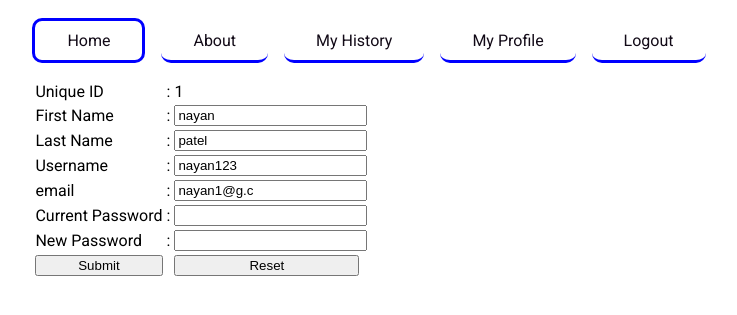
After one commit to nayan00112/Transpara, a Django app: page /account/editprofile in a window 1280 px wide. The commit adds this page. Shown: the top 315 px of the page, without its empty margins (260-997 px from the left). Run offline with Django 3.2, Linux system fonts and the light colour scheme; a user stored in the database is signed in.

Commit message:
account, update, database storage etc. features

```diff
--- a/Transpara/account/urls.py
+++ b/Transpara/account/urls.py
@@ -5,4 +5,6 @@ urlpatterns = [
     path('register', views.register, name="register"),
     path('login', views.login, name="login"),
     path('logout', views.logout, name="logout"),
+    path('myprofile', views.myprofile, name="myprofile"),
+    path('editprofile', views.editprofile, name="editprofile"),
 ]
--- a/Transpara/account/views.py
+++ b/Transpara/account/views.py
@@ -2,6 +2,8 @@ from django.shortcuts import render, redirect
 from django.contrib.auth.models import User, auth
 from django.contrib import messages
 from .forms import RegisterForm, Login
+from django.http import Http404, HttpResponse
+
 # Create your views here.
 
 
@@ -50,3 +52,43 @@ def login(request):
 def logout(request):
     auth.logout(request)
     return redirect('/')
+
+
+def myprofile(request):
+    if request.user.is_authenticated:
+        print(request.user)
+        return render(request, "profile/myprofile.html")
+    else:
+        return Http404
+
+
+def editprofile(request):
+    if request.user.is_authenticated:
+        if request.method == "POST":
+            uid = request.POST['user_id']
+            fname = request.POST['firstname']
+            lname = request.POST['lastname']
+            uname = request.POST['uname']
+            email = request.POST['email']
+            cpassword = request.POST['cpassword']
+            npassword = request.POST['npassword']
+
+            user = auth.authenticate(username=request.user, password=cpassword)
+            if user is not None:
+                user = User.objects.get(username=request.user)
+                id=uid,
+                user.username=uname
+                user.first_name=fname
+                user.last_name=lname
+                user.email=email
+                user.set_password(npassword)
+                user.save()
+                auth.logout(request)
+                messages.info(request, "updated successfully and logout.")
+            else:
+                messages.info(request, "Invalid credential")
+
+        print(request.user)
+        return render(request, "profile/editprofile.html")
+    else:
+        return HttpResponse(request, "Not Found")
--- a/Transpara/templates/Blogs/contact.html
+++ b/Transpara/templates/Blogs/contact.html
@@ -1,15 +1,21 @@
+{% load static %}
+
 <!DOCTYPE html>
 <html lang="en">
 <head>
     <meta charset="UTF-8">
     <meta name="viewport" content="width=device-width, initial-scale=1.0">
     <title>Transpara | Contact</title>
+    <link rel="stylesheet" href="{% static 'home.css' %}">
+
 </head>
 <body>
+    <div class="cont">
     <h1>Contact</h1>
     <p>
         Thank you!
         Cooming soon!
     </p>
+</div>
 </body>
 </html>
--- /dev/null
+++ b/Transpara/templates/profile/editprofile.html
@@ -0,0 +1,90 @@
+{% load static %}
+
+<!DOCTYPE html>
+<html lang="en">
+
+<head>
+    <meta charset="UTF-8">
+    <meta name="viewport" content="width=device-width, initial-scale=1.0">
+    <title>Transpara | My Profile</title>
+    <link rel="preconnect" href="https://fonts.googleapis.com">
+    <link rel="preconnect" href="https://fonts.gstatic.com" crossorigin>
+    <link href="https://fonts.googleapis.com/css2?family=Roboto&display=swap" rel="stylesheet">
+    <link rel="stylesheet" href="{% static 'home.css'%}">
+
+</head>
+
+<body>
+    <div class="cont">
+        <ul class="navbar">
+            <li class="active"><a href="/">Home</a></li>
+            <li class=""><a href="/about">About</a></li>
+            <li class=""><a href="/history/history">My History</a></li>
+            {% if user.is_authenticated %}
+            <li class=""><a href="/account/myprofile">My Profile</a></li>
+            <li class=""><a href="/account/logout">Logout</a></li>
+            {% else %}
+            <li class=""><a href="/account/login">Login</a></li>
+            {% endif %}
+        </ul>
+
+        <div>
+            <form method="post">
+                {% csrf_token %}
+                <table>
+                    <tr>
+                        <td>Unique ID</td>
+                        <td>:</td>
+                        <td>{{user.id}}</td>
+                        <input type="text" name="user_id" value="{{user.id}}" hidden>
+                    </tr>
+                    <tr>
+                        <td>First Name</td>
+                        <td>:</td>
+                        <td><input type="text" name="firstname" value="{{user.first_name}}"></td>
+                    </tr>
+                    <tr>
+                        <td>Last Name</td>
+                        <td>:</td>
+                        <td><input type="text" name="lastname" value="{{user.last_name}}"></td>
+                    </tr>
+                    <tr>
+                        <td>Username</td>
+                        <td>:</td>
+                        <td><input type="text" name="uname" value="{{user.username}}"></td>
+                    </tr>
+                    <tr>
+                        <td>email</td>
+                        <td>:</td>
+                        <td><input type="text" name="email" value="{{user.email}}"></td>
+                    </tr>
+                    <tr>
+                        <td>Current Password</td>
+                        <td>:</td>
+                        <td><input type="password" name="cpassword"></td>
+                    </tr>
+                    <tr>
+                        <td>New Password</td>
+                        <td>:</td>
+                        <td><input type="password" name="npassword"></td>
+                    </tr>
+                    <tr>
+                        <td><input type="submit"></td>
+                        <td></td>
+                        <td><input type="reset"></td>
+                    </tr>
+
+                </table>
+            </form>
+            <div>
+                {% if messages %}
+                {% for n in messages %}
+                {{n}}
+                {% endfor %}
+                {% endif %}
+            </div>
+        </div>
+    </div>
+</body>
+
+</html>
```
Also changed, not shown: Transpara/HistoryDisp/views.py (+5 -2 lines), Transpara/Translate/views.py (+5 -5 lines), Transpara/static/historypragraph.js (added, +18 -0 lines), Transpara/templates/Blogs/about.html (+8 -0 lines), Transpara/templates/Translate/index.html (renamed from Transpara/templates/Transpara/index.html, +13 -4 lines), Transpara/templates/history/history.html (+17 -4 lines), Transpara/templates/profile/myprofile.html (added, +61 -0 lines), Transpara/db.sqlite3, Transpara/static/home.css (line endings or trailing spaces).
